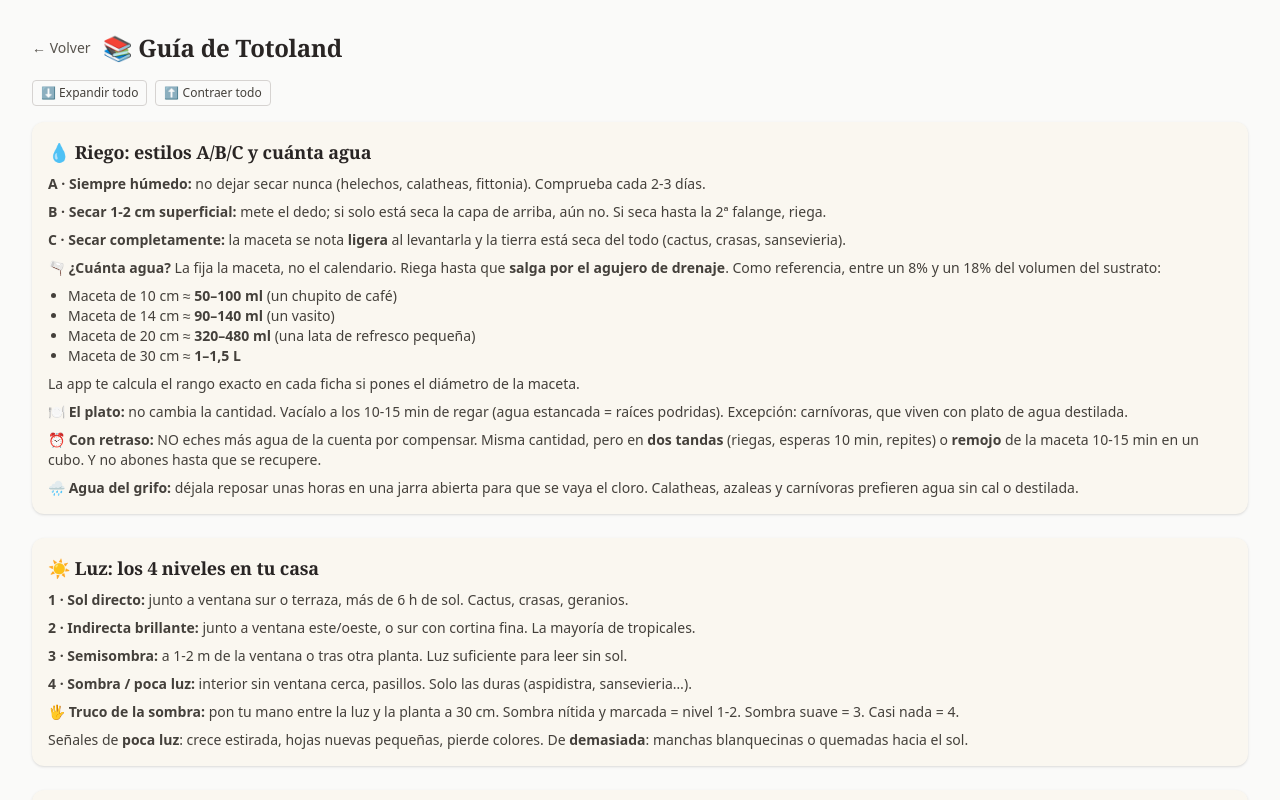
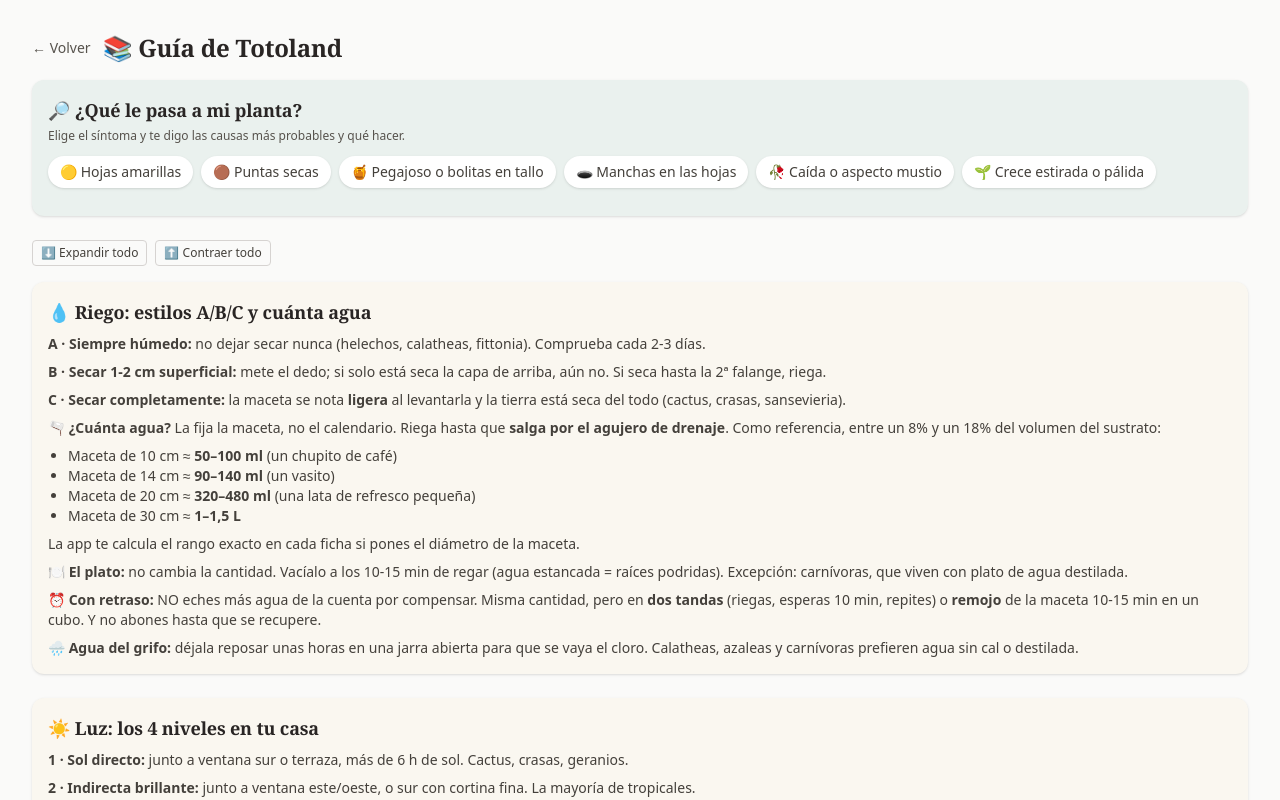
Before and after one commit to tot9308/Totoland, a Next.js app: page /guide in a window 1280 px wide. Shown: the top 800 px of the page. Built offline with nearby package versions, Linux system fonts and the light colour scheme.

Commit message:
0.12.49: diagnostico por sintomas en la guia

```diff
--- a/app/guide/page.tsx
+++ b/app/guide/page.tsx
@@ -1,6 +1,7 @@
 import Link from "next/link"
 import GuideProtocols from "@/components/GuideProtocols"
 import ExpandAll from "@/components/ExpandAll"
+import SymptomChecker from "@/components/SymptomChecker"
 
 function S({ title, children }: { title: string; children: React.ReactNode }) {
   return (
@@ -27,6 +28,7 @@ export default function GuidePage() {
         <Link href="/" className="text-sm text-stone-600 hover:underline">← Volver</Link>
         <h1 className="text-2xl font-bold text-stone-800">📚 Guía de Totoland</h1>
       </header>
+<SymptomChecker />
       <ExpandAll />
 
       {/* ---------- Lo esencial, siempre visible ---------- */}
--- a/app/plant/[id]/page.tsx
+++ b/app/plant/[id]/page.tsx
@@ -390,21 +390,21 @@ export default function PlantDetail() {
             </div>
           )
         })()}
-        <div className="mt-3 flex flex-wrap gap-2">
-          <button onClick={() => quickWater(false)}
-            className="rounded-lg bg-[#5a7d4a] px-5 py-2.5 text-white hover:bg-[#4a6a3a]">
-            💧 Regar
+        <div className="mt-4 flex flex-wrap gap-2">
+<button onClick={() => quickWater(false)}
+            className="rounded-xl bg-[#5a7d4a] px-4 py-2.5 text-sm text-white hover:bg-[#4a6a3a]">
+            💧 Regar {waterAmt ? `(${waterAmt} ml)` : ""}
           </button>
           {plant.misting_enabled && (
-            <button onClick={() => quickWater(true)}
-              className="rounded-lg bg-[#5a8ca6] px-5 py-2.5 text-white hover:bg-[#497691]">
+<button onClick={() => quickWater(true)}
+              className="rounded-xl bg-[#5a8ca6] px-4 py-2.5 text-sm text-white hover:bg-[#497691]">
               💧 + 🌫 Pulverizar
             </button>
+          )}
           <button onClick={() => setShowShare(true)}
             className="rounded-xl border border-stone-300 px-4 py-2.5 text-sm text-stone-700 hover:bg-stone-100">
             📤 Compartir
           </button>
-          )}
         </div>
 
         <section className="mt-3 rounded-xl bg-[#faf7f0] p-4 shadow-sm">
--- /dev/null
+++ b/components/SymptomChecker.tsx
@@ -0,0 +1,89 @@
+"use client"
+
+import { useState } from "react"
+import Link from "next/link"
+
+type Cause = { c: string; fix: string; tag: string }
+type Symptom = { id: string; label: string; causes: Cause[] }
+
+const SYMPTOMS: Symptom[] = [
+  {
+    id: "yellow", label: "🟡 Hojas amarillas", causes: [
+      { c: "Exceso de riego (raíz asfixiada)", fix: "Deja secar más entre riegos y comprueba el drenaje del tiesto.", tag: "Exceso de riego" },
+      { c: "Falta de luz", fix: "Acerca la planta a la ventana o sube la intensidad lumínica.", tag: "Luz" },
+      { c: "Falta de abono", fix: "Abona en dosis suaves durante primavera-verano.", tag: "Abono" },
+    ],
+  },
+  {
+    id: "tips", label: "🟤 Puntas secas", causes: [
+      { c: "Ambiente seco o calefacción", fix: "Pulveriza o sube la humedad; aleja de radiadores.", tag: "Ambiente" },
+      { c: "Sales del agua del grifo", fix: "Riega con agua reposada 24 h o de lluvia.", tag: "Agua" },
+      { c: "Riego irregular", fix: "Mantén una pauta constante según la especie.", tag: "Riego" },
+    ],
+  },
+  {
+    id: "sticky", label: "🍯 Pegajoso o bolitas en tallo", causes: [
+      { c: "Cochinilla o pulgón", fix: "Revisa el envés de las hojas; aplica jabón potásico al atardecer y repite en 5 días.", tag: "Plaga" },
+    ],
+  },
+  {
+    id: "spots", label: "🕳️ Manchas en las hojas", causes: [
+      { c: "Hongo por hoja mojada", fix: "Evita mojar la hoja al pulverizar y ventila la zona.", tag: "Enfermedad" },
+      { c: "Quemadura de sol directo", fix: "Filtra la luz del mediodía con una cortina.", tag: "Luz" },
+    ],
+  },
+  {
+    id: "droop", label: "🥀 Caída o aspecto mustio", causes: [
+      { c: "Sed aguda", fix: "Riego profundo por inmersión si el sustrato está seco del todo.", tag: "Sequía" },
+      { c: "Raíz dañada por encharcamiento", fix: "Saca del tiesto, revisa raíces y trasplanta a sustrato seco.", tag: "Exceso de riego" },
+    ],
+  },
+  {
+    id: "stretch", label: "🌱 Crece estirada o pálida", causes: [
+      { c: "Falta de luz clara", fix: "Mueve a zona más luminosa; gira la maceta cada semana.", tag: "Luz" },
+    ],
+  },
+]
+
+export default function SymptomChecker() {
+  const [sel, setSel] = useState<string | null>(null)
+  const symptom = SYMPTOMS.find(s => s.id === sel)
+
+  return (
+    <section className="mb-6 rounded-xl bg-[#eaf1ee] p-4 shadow-sm">
+      <h2 className="mb-1 text-lg font-semibold text-stone-800">🔎 ¿Qué le pasa a mi planta?</h2>
+      <p className="mb-3 text-xs text-stone-600">
+        Elige el síntoma y te digo las causas más probables y qué hacer.
+      </p>
+      <div className="mb-3 flex flex-wrap gap-2">
+        {SYMPTOMS.map(s => (
+          <button key={s.id} onClick={() => setSel(sel === s.id ? null : s.id)}
+            className={`rounded-full px-3 py-1.5 text-sm ${sel === s.id
+              ? "bg-[#5a7d4a] text-white"
+              : "bg-white text-stone-700 shadow-sm hover:bg-stone-100"}`}>
+            {s.label}
+          </button>
+        ))}
+      </div>
+      {symptom && (
+        <div className="space-y-2">
+          {symptom.causes.map((k, i) => (
+            <div key={i} className="rounded-lg bg-white/80 p-3">
+              <p className="text-sm font-semibold text-stone-800">
+                {k.c}{" "}
+                <span className="ml-1 rounded-full bg-[#f5ece6] px-2 py-0.5 text-[10px] font-medium text-[#8a3a1a]">
+                  {k.tag}
+                </span>
+              </p>
+              <p className="mt-1 text-xs text-stone-600">➡️ {k.fix}</p>
+            </div>
+          ))}
+          <p className="pt-1 text-xs text-stone-600">
+            ¿Va a más? Inicia un seguimiento guiado desde{" "}
+            <Link href="/recovery" className="font-semibold text-[#5a7d4a] underline">Enfermería</Link>.
+          </p>
+        </div>
+      )}
+    </section>
+  )
+}
```
